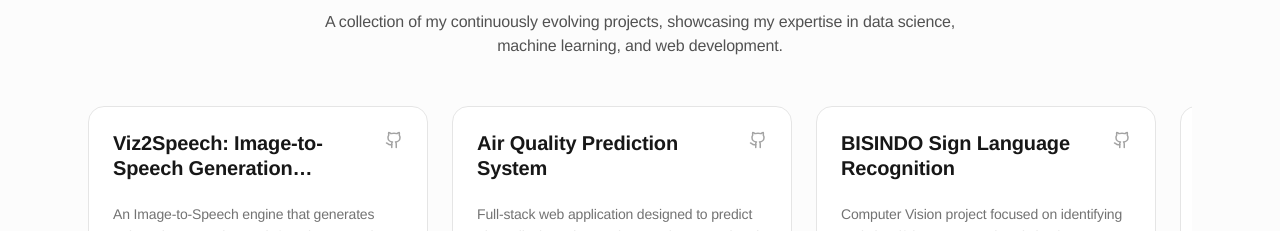
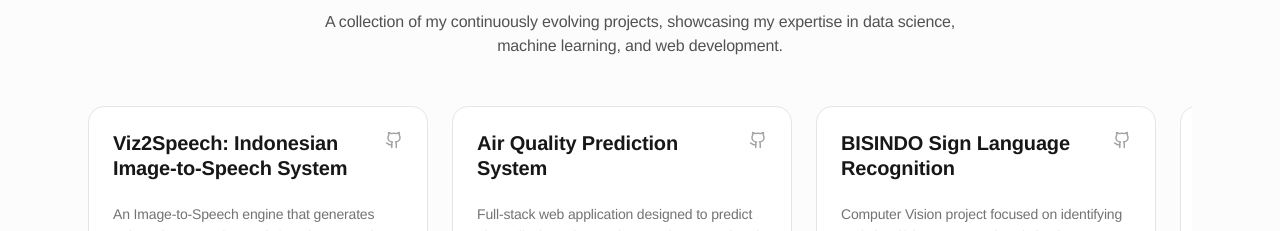
Before and after one commit to abidalfrz/portfolio, a React (Vite) app: page / in a window 1280 px wide. Shown: the part 4120-4351 px from the top of the page. Built offline with nearby package versions, Linux system fonts and the light colour scheme.

Commit message:
fix: fix constant

```diff
--- a/src/constants.jsx
+++ b/src/constants.jsx
@@ -130,7 +130,7 @@ export const VOLUNTEER = [
 
 export const PROJECTS = [
   {
-    title: "Viz2Speech: Image-to-Speech Generation System",
+    title: "Viz2Speech: Indonesian Image-to-Speech System",
     tags : ["VLM", "TTS", "Multimodal", "Generative AI"],
     description: "An Image-to-Speech engine that generates Indonesian natural speech from images using a combination of VLMs and TTS models.",
     techStack: ["Python", "PyTorch", "FastAPI", "Gradio", "Ngrok"],
```
